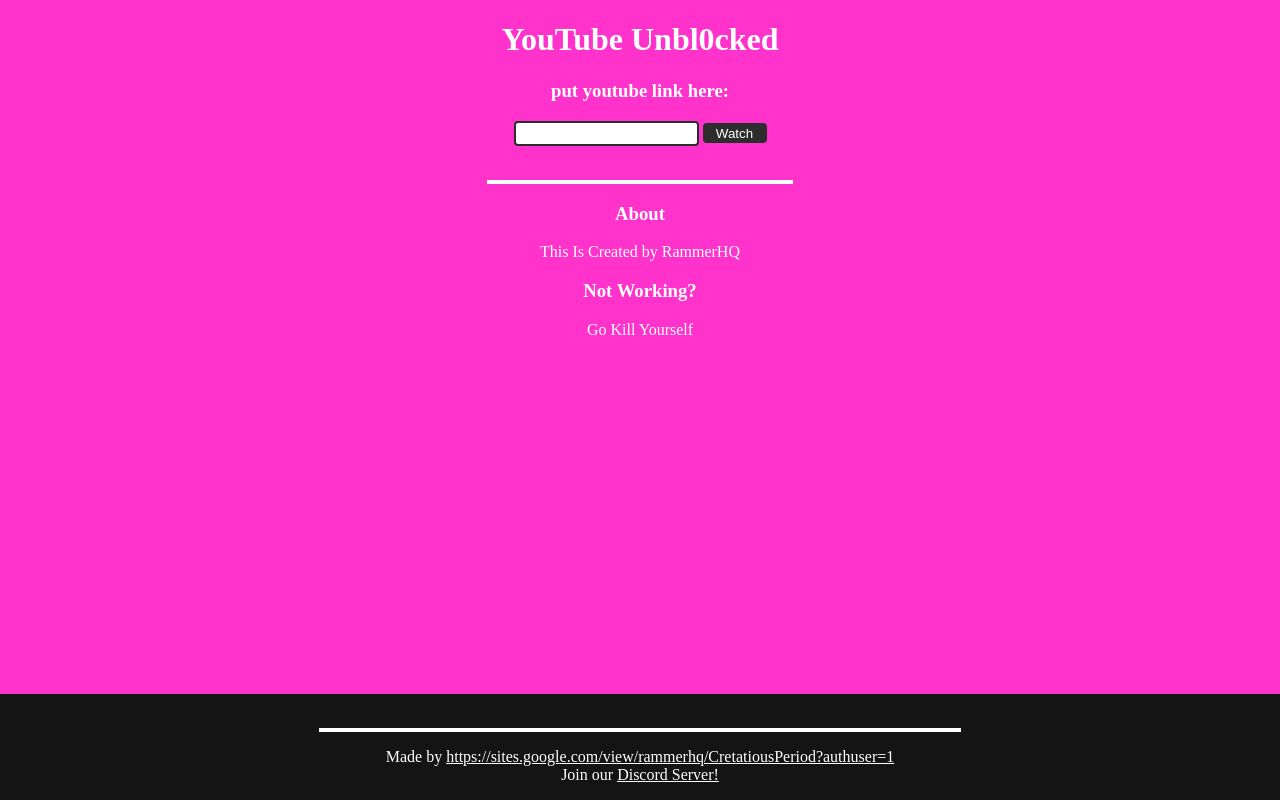
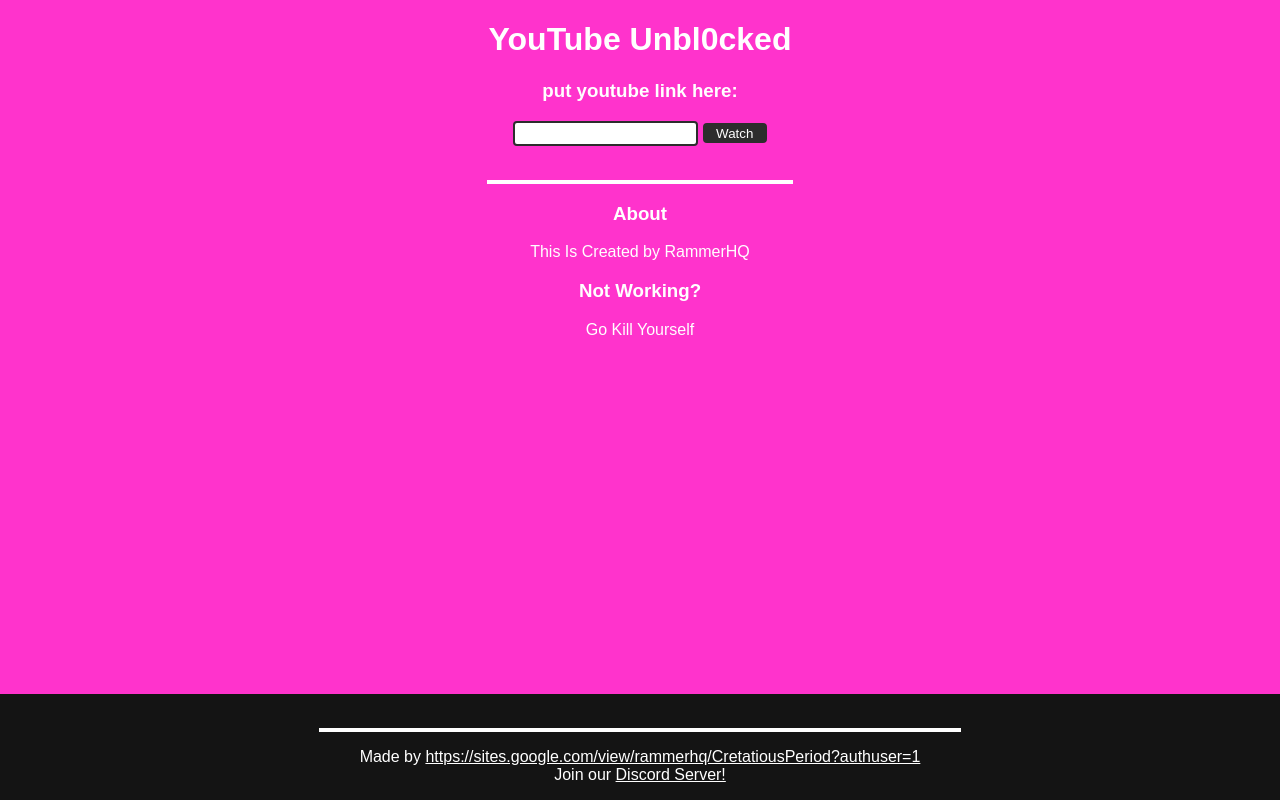
Before and after one commit to rammerhq/youtopper, a plain HTML site: page index.html in a window 1280 px wide. Drawn offline with Linux system fonts and the light colour scheme.

Commit message:
Update style.css

```diff
--- a/style.css
+++ b/style.css
@@ -1,5 +1,5 @@
 html {
-  font-family: 'Times New Roman', serif;
+  font-family: 'Montserrat', sans-serif;
   color: white;
   background-color: rgb(255, 51, 204);
   margin-left: 25px;
```
